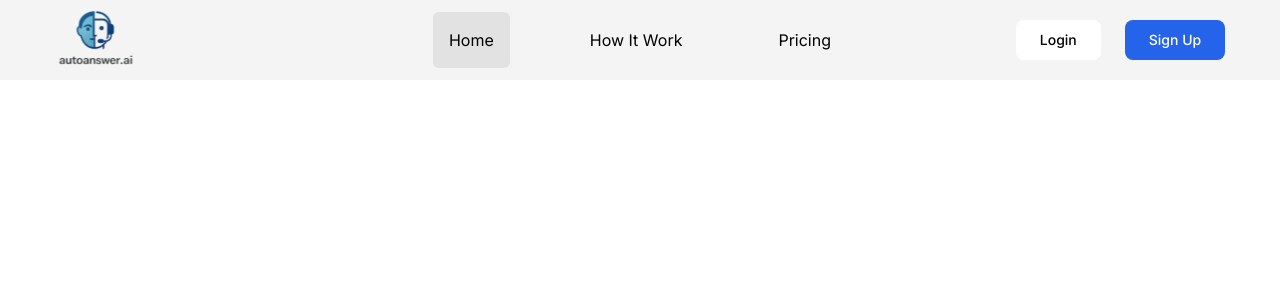
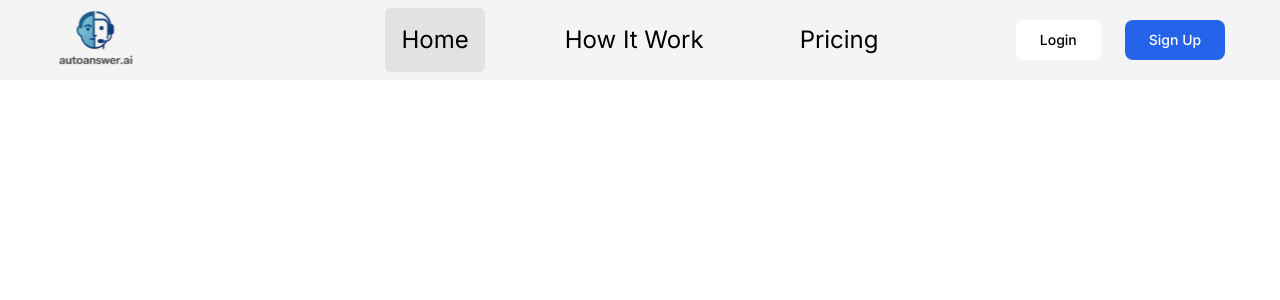
Before and after one commit to Betopia24/uprankedmarting_neuro_night_frontend, a Next.js app: page / in a window 1280 px wide. Shown: the top 300 px of the page. Built offline with nearby package versions, Linux system fonts and the light colour scheme.

Commit message:
Refactor Navbar component to use imported navbar data and enhance layout structure

```diff
--- a/src/components/marketing/Navbar.tsx
+++ b/src/components/marketing/Navbar.tsx
@@ -1,28 +1,26 @@
+
 import logoImage from "@/images/logo.svg";
 import Image from "next/image";
-import Container from "../Container";
-import { homePath, howItWork, pricingPath } from "@/paths";
 import ActiveLink from "../ActiveLink";
 import Button from "../Button";
 import Link from "next/link";
 
+import MobileNavigation from "./MobileNavigation";
 
-const navbarData = [
-  { name: "Home", href: homePath },
-  { name: "How It Work", href: howItWork },
-  { name: "Pricing", href: pricingPath },
-]
+import navbarData from "@/data/navbarData";
+
+
 
 
 export default function Navbar() {
   return <header className="bg-grey-100 px-6">
-    <nav className="flex items-center relative xl:max-w-[95%] mx-auto">
-      <div className="flex-1">
+    <nav className="flex items-center justify-between relative xl:max-w-[95%] mx-auto">
+      <div className="lg:flex-1">
         <Image src={logoImage} alt="logo" />
       </div>
-      <div className="hidden lg:flex"> <DesktopNavigation /></div>
-      <div className="flex-1 flex justify-end">
-        <div className="hidden lg:flex gap-6">
+      <div className="hidden md:flex"><DesktopNavigation /></div>
+      <div className="lg:flex-1 flex justify-end">
+        <div className="hidden md:flex gap-4 lg:gap-6">
           <Button size="sm" variant="secondary" asChild>
             <Link href="/login">Login</Link>
           </Button>
@@ -30,22 +28,21 @@ export default function Navbar() {
             <Link href="/signup">Sign Up</Link>
           </Button>
         </div>
+        <div className="md:hidden">
+
+          <MobileNavigation />
+        </div>
       </div>
     </nav>
   </header>
 };
 
 function DesktopNavigation() {
-  return <ul className="flex items-center gap-16">
+  return <ul className="flex items-center gap-6 lg:gap-16">
     {navbarData.map((item) => (
       <li key={item.name}>
-        <ActiveLink href={item.href()}>{item.name}</ActiveLink>
+        <ActiveLink className="lg:text-2xl" href={item.href()}>{item.name}</ActiveLink>
       </li>
     ))}
   </ul>
 }
-
-
-function MobileNavigation() {
-
-}
--- a/src/styles/globals.css
+++ b/src/styles/globals.css
@@ -11,6 +11,7 @@
   --color-black: #000000;
   --color-grey-100: #f4f4f4;
   --color-grey-300: #e2e2e2;
+  --color-grey-600: #303030;
 
   --color-black-70: #283646;
   --color-blue-50: #76aeff;
```
